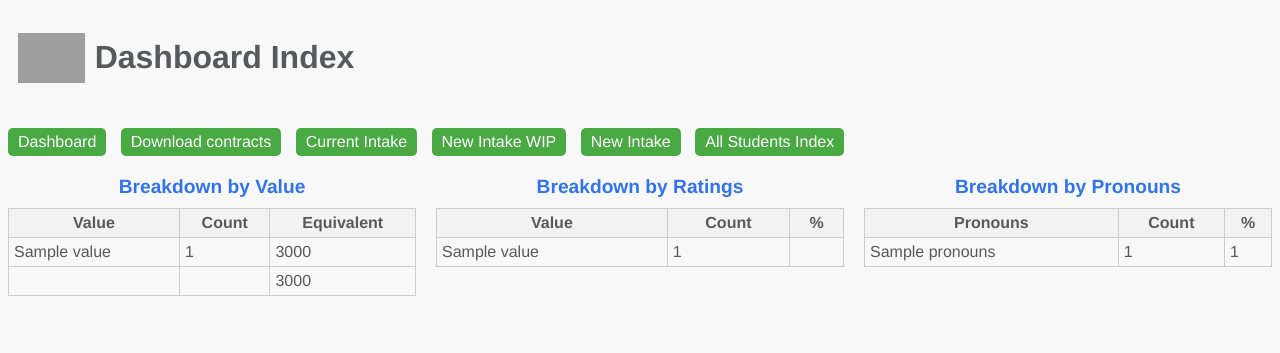
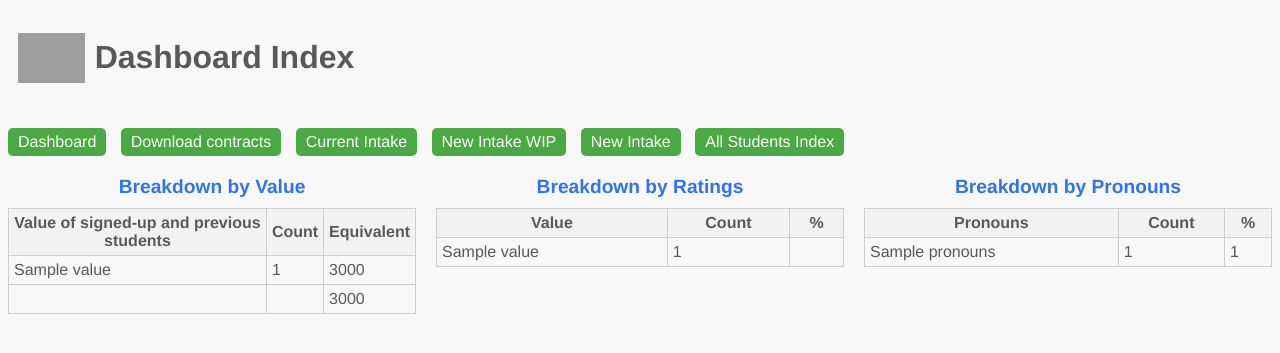
Before and after one commit to WEHI-RCPStudentInternship/student-intern-organiser, a Flask app: template templates/dashboard.html in a window 1280 px wide. Shown: the top 353 px of the page. Run offline with Flask 3, Linux system fonts and the light colour scheme; the template is opened without the code that fills it: most values are stand-ins (such as "Sample title", 1, 10 or a date in 2020); some libraries are stand-ins or nearby versions; grey boxes are pictures that could not be loaded.

Commit message:
Explaining values in dashboard

```diff
--- a/templates/dashboard.html
+++ b/templates/dashboard.html
@@ -33,7 +33,7 @@
         <table>
             <caption style="color: #3173ee;">Breakdown by Value</caption>
             <tr>
-                <th>Value</th>
+                <th>Value of signed-up and previous students</th>
                 <th>Count</th>
                 <th>Equivalent</th>
             </tr>
```
